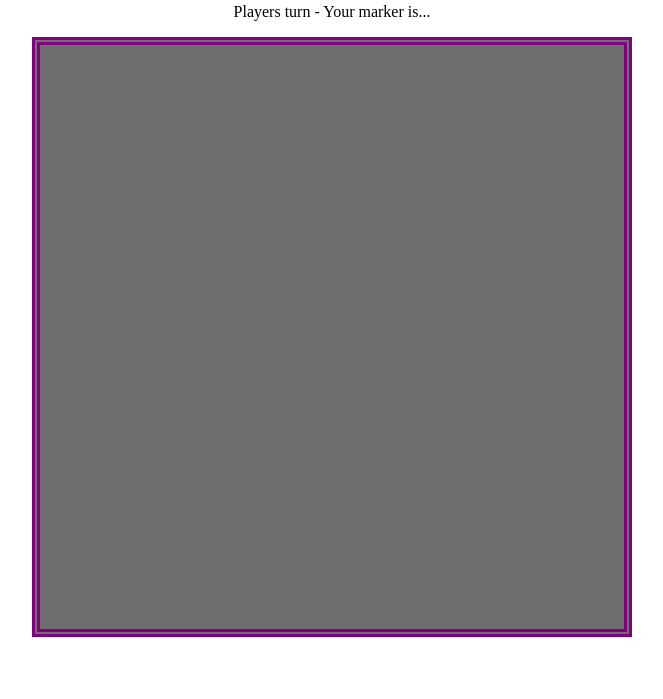
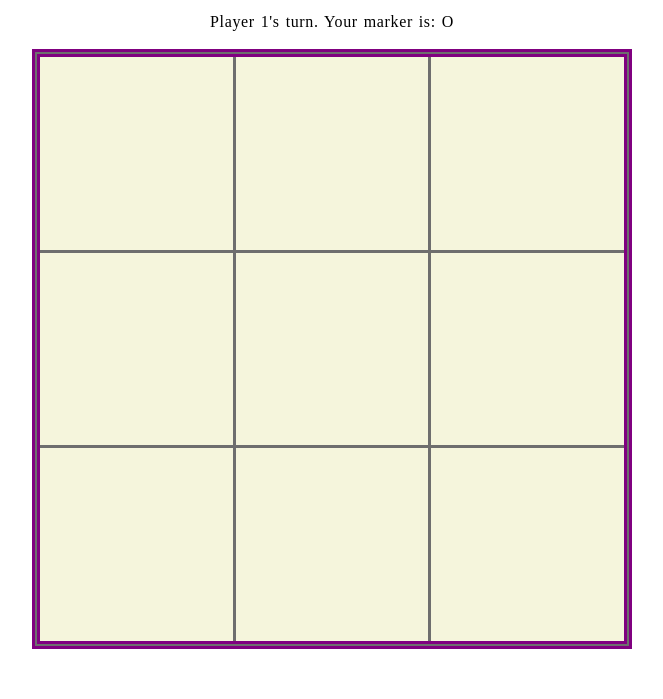
Before and after one commit to Isaacans/TOP_TicTacToe_Project, a plain HTML site: page index.html in a window 1280 px wide. Shown: the part 101-800 px from the top of the page, without its empty margins (308-971 px from the left). Drawn offline with Linux system fonts and the light colour scheme.

Commit message:
Add displaying of turn information
Update DisplayController function to show player's name/marker on page

```diff
--- a/index.html
+++ b/index.html
@@ -10,12 +10,11 @@
 
     <div class="container">
         <h1>Tic Tac Toe</h1>
-        <span> Players turn - Your marker is...</span>
+        <span></span>
         <div class="game_board">
         </div>
     </div>
 
-
     <script src="scripts/main.js"></script>
 </body>
 </html>
--- a/scripts/main.js
+++ b/scripts/main.js
@@ -116,18 +116,54 @@ const PlayerController = ((
 
 // A module to control rendering of the game
 const DisplayController = (function () {
+    // HTML references
+    const gameContainer = document.querySelector('.container');
+    const visualBoard = gameContainer.querySelector('.game_board');
+    const turnInfoContainer = gameContainer.querySelector('span');
+
     // Reference to the array of objects that form the game board
     objectsBoard = GameBoard.getBoard();
 
     // Recreates the array of objects with an array of cell markers
-    const displayBoardMarkers = () => {
+    const displayMarkersBoard = () => {
+        // Create an array of markers to represent what is on the board
         markersBoard = objectsBoard.map(row => row.map(cell => cell.getMarker()));
-        console.log(markersBoard);
-    }
-    displayBoardMarkers();
+
+        // Populate the webpage with the board cells
+        markersBoard.forEach((row, rowIndex) => {
+            row.forEach((columnElement, columnIndex) => {
+                // Create DOM element and assign class/attributes
+                const cell = document.createElement("div");
+                cell.classList.add('cell')
+                cell.dataset.row = rowIndex;
+                cell.dataset.column = columnIndex;
+
+                // Add marker to cell if occupied (0 is unoccupied)
+                if (columnElement) {
+                    const markerText = document.createTextNode(columnElement);
+                    cell.appendChild(markerText);
+                }
+
+                // Add element the page
+                visualBoard.appendChild(cell);
+            });
+        });
+    };
+
+    // Puts (renders) turn info onto the webpage
+    const displayTurnInfo = () => {
+        const activePlayer = PlayerController.getActivePlayer();
+        const turnInfoText = `${activePlayer.playerName}'s turn. Your marker is: ${activePlayer.marker}`
+        turnInfoContainer.textContent = turnInfoText;
+    };
+
+    // Call the functions once on page load
+    displayMarkersBoard();
+    displayTurnInfo();
 
     return {
-        displayBoardMarkers,
+        displayMarkersBoard,
+        displayTurnInfo
     }
 })();
 
@@ -137,7 +173,7 @@ const GameController = (function () {
 
     const playMove = (row, column) => {
         if (GameBoard.updatePlayerMove(row, column, PlayerController.getActivePlayer())) {
-            DisplayController.displayBoardMarkers();
+            DisplayController.displayMarkersBoard();
             winner = checkForWinner();
             if (winner) {
                 console.log(`${winner.getPlayerName()} wins!`)
@@ -221,12 +257,16 @@ function checkForWinner() {
     return false;
 };
 
+const InputController = (function() {
+    //
+})();
+
 /*
 Do
-- Update DisplayController to show board on page
-- Update DisplayController to show player's name and marker on page
-- Add interactionController/inputController to take player's move
+- Add/update interactionController/inputController to take player's move
 - Write full pseudocode on the game below in comments to show what pre-code design could look like
+    - Update DisplayController to show player's name and marker on page
+    - Update DisplayController to show board on page
     - Add html and CSS for game rendering
     - Add renderer/displayController
     - Refactor GameController
--- a/style.css
+++ b/style.css
@@ -1,5 +1,6 @@
 * {
     box-sizing: border-box;
+    line-height: 1.4;
 }
 
 .container {
@@ -27,3 +28,8 @@
     font-weight: bold;
     background-color: rgb(245, 245, 220);
 }
+
+span {
+    letter-spacing: 0.04em;
+    word-spacing: 0.08em;
+}
```
